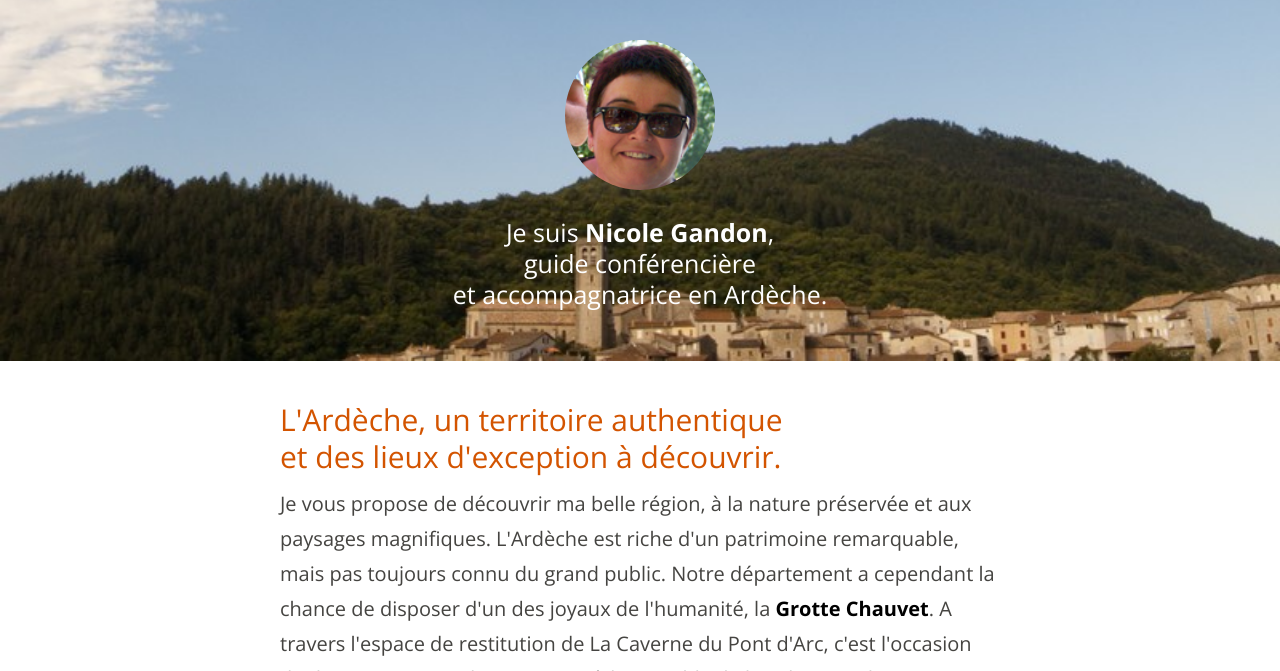
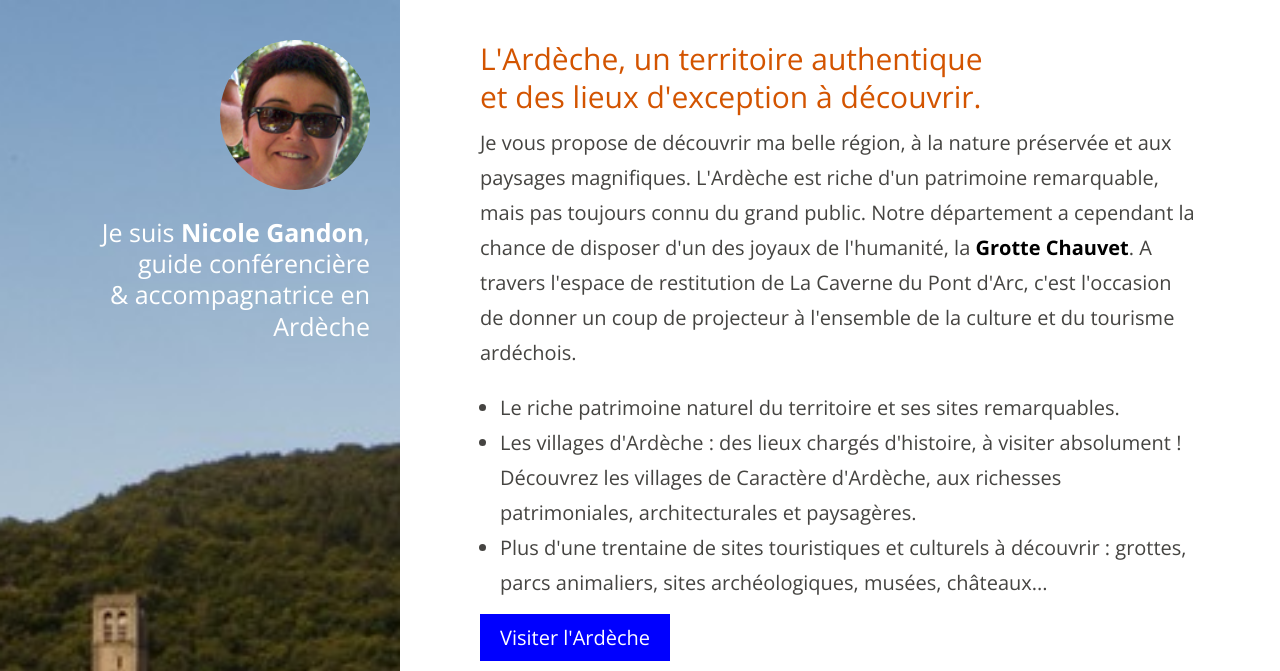
Before and after one commit to michelc/guide-en-ardeche.v1, a plain HTML site: page index.html in a window 1280 px wide. Shown: the top 671 px of the page. Drawn offline with nearby package versions, Linux system fonts and the light colour scheme.

Commit message:
Adaptation du header en sidebar sur les desktop.

```diff
--- a/index.html
+++ b/index.html
@@ -15,6 +15,8 @@
 
   <!-- CSS -->
   <link rel="stylesheet" href="style.css">
+
+  <!-- Fonts -->
   <link rel="stylesheet" href="http://fonts.googleapis.com/css?family=Open+Sans:300,400italic,400,600,700|Abril+Fatface">
 
   <!-- Icons
@@ -30,7 +32,7 @@
       <h1>
         Je suis <b>Nicole Gandon</b>,<br>
         guide conférencière<br>
-        et accompagnatrice en Ardèche.
+        & accompagnatrice en Ardèche
       </h1>
     </div>
 
--- a/style.css
+++ b/style.css
@@ -30,7 +30,7 @@ html {
   font-size: 16px;
   line-height: 1.75;
 }
-@media (min-width: 64em) {
+@media (min-width: 64rem) {
   html {
     font-size: 20px;
   }
@@ -97,19 +97,26 @@ ul {
 
 .sidebar {
   text-align: center;
-  padding: 2rem 0.75rem;
+  padding: 2rem .75rem;
   color: white;
   background-color: #202020;
   background-image: url("images/bg.jpg");
   background-position: bottom;
   background-size: auto 100%;
-  xbackground-size: cover;
 }
-@media (min-width: 64em) {
+@media (min-width: 64rem) {
   .sidebar {
     background-size: cover;
+    position: fixed;
+    top: 0;
+    left: 0;
+    bottom: 0;
+    width: 20rem;
+    padding: 2rem 1.5rem 2rem 1rem;
+    text-align: right;
   }
 }
+
 /* Sidebar effects */
 .sidebar a {
   color: white;
@@ -153,10 +160,17 @@ ul {
 
 .content {
   max-width: 38rem;
-  padding-left:  1rem;
+  padding-left: 1rem;
   padding-right: 1rem;
   margin-left:  auto;
   margin-right: auto;
+}
+@media (min-width: 64rem) {
+  .content, .copyright {
+    max-width: 38rem;
+    margin-left: 23rem;
+    margin-right: 2rem;
+  }
 }
 
 
@@ -167,7 +181,7 @@ ul {
  */
 
 section {
-  margin: 2em 0;
+  margin: 2rem 0;
 }
 
 section b {
@@ -196,14 +210,14 @@ section b {
  * Custom type
  */
 
-@media (max-width: 35em) {
+@media (max-width: 35rem) {
   h2 br { display: none; }
 }
 
 .button {
   color: white;
   background-color: blue;
-  padding: 0.5rem 1rem;
+  padding: .5rem 1rem;
 }
 
 #contacts .column {
```
